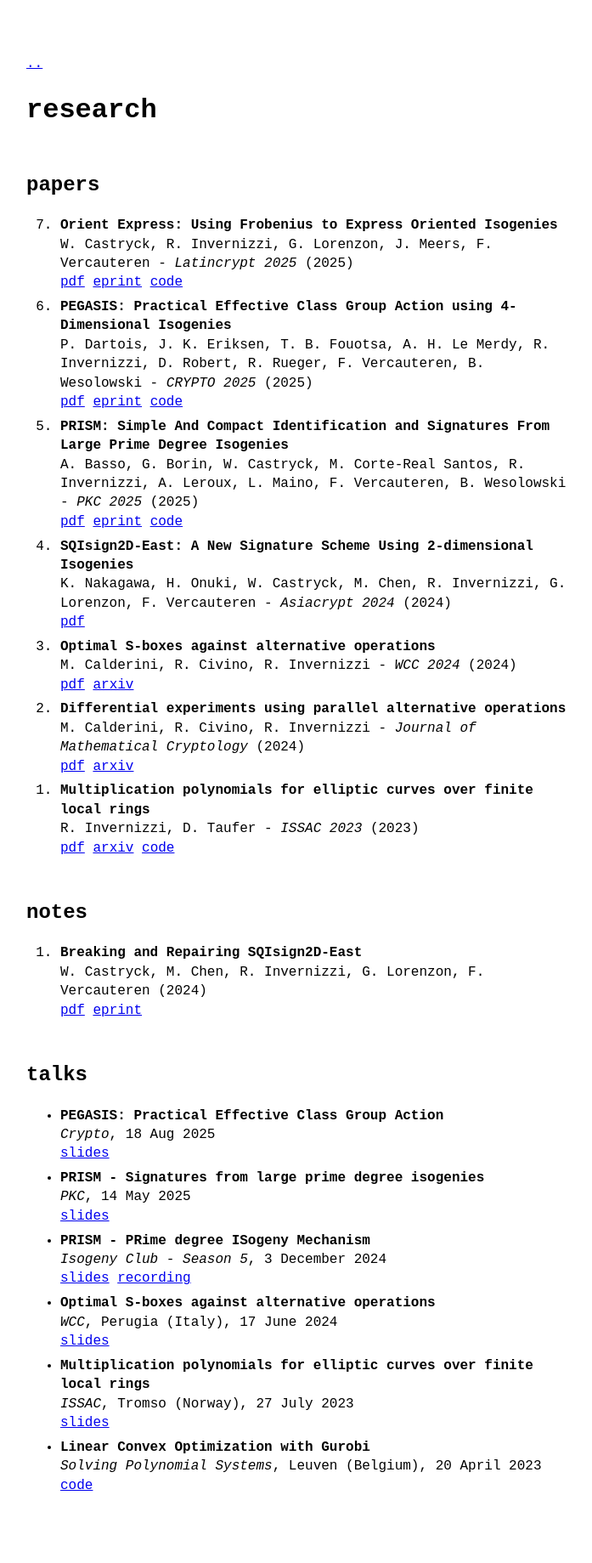
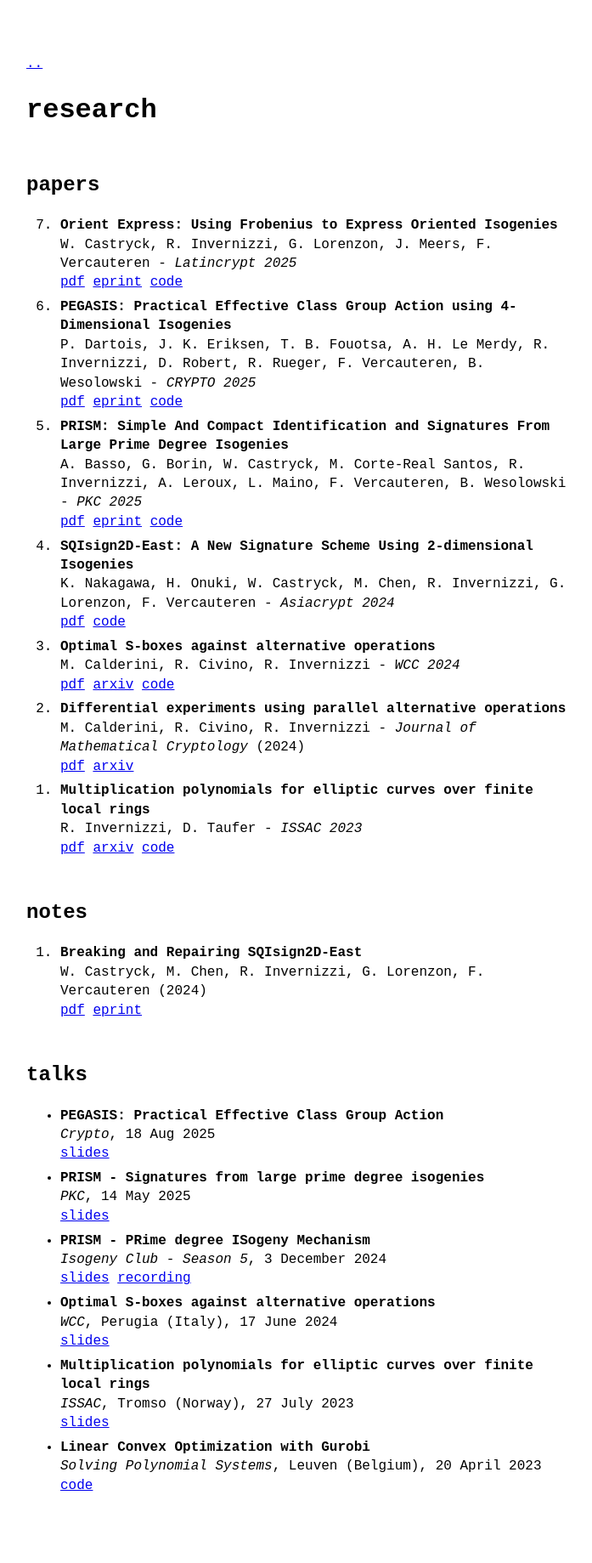
Before and after one commit to r98inver/r98inver.github.io, a Jekyll site: the page built from _pages/research.md, in a window 1280 px wide. Shown: the whole page at 85% size, without its empty margins (289-986 px from the left). Built offline with Jekyll 4.4.1, drawn with Linux system fonts in a browser that asks for light colours.

Commit message:
minor fixes

```diff
--- a/_data/papers.yml
+++ b/_data/papers.yml
@@ -3,7 +3,6 @@ entries:
     authors: W. Castryck, R. Invernizzi, G. Lorenzon, J. Meers, F. Vercauteren
     pdf: 2506_orientexpr.pdf
     eprint: "2025/1047"
-    year: 2025
     code: https://github.com/KULeuven-COSIC/OrientExpress
     journal: Latincrypt 2025
 
@@ -11,7 +10,6 @@ entries:
     authors: P. Dartois, J. K. Eriksen, T. B. Fouotsa, A. H. Le Merdy, R. Invernizzi, D. Robert, R. Rueger, F. Vercauteren, B. Wesolowski
     pdf: 2503_pegasis.pdf
     eprint: "2025/401"
-    year: 2025
     code: https://github.com/pegasis4d/pegasis
     journal: CRYPTO 2025
 
@@ -19,7 +17,6 @@ entries:
     authors: A. Basso, G. Borin, W. Castryck, M. Corte-Real Santos, R. Invernizzi, A. Leroux, L. Maino, F. Vercauteren, B. Wesolowski
     pdf: 2501_prism.pdf
     eprint: "2025/135"
-    year: 2025
     code: https://github.com/KULeuven-COSIC/PRISM
     journal: PKC 2025
 
@@ -28,14 +25,14 @@ entries:
     journal: Asiacrypt 2024
     pdf: 2412_sqisigneast.pdf
     doi: https://doi.org/10.1007/978-981-96-0891-1_9
-    year: 2024
+    code: https://github.com/hiroshi-onuki/SQIsign2D-East.jl
 
   - title: Optimal S-boxes against alternative operations
     authors: M. Calderini, R. Civino, R. Invernizzi
     journal: WCC 2024
-    year: 2024
     pdf: 2406_optsbox.pdf
     arxiv: "2403.20059"
+    code: https://github.com/KULeuven-COSIC/alternative-differential-cryptanalysis
 
   - title: Differential experiments using parallel alternative operations
     authors: M. Calderini, R. Civino, R. Invernizzi
@@ -46,7 +43,6 @@ entries:
 
   - title: Multiplication polynomials for elliptic curves over finite local rings
     authors: R. Invernizzi, D. Taufer
-    year: 2023
     journal: ISSAC 2023
     arxiv: "2302.03650"
     pdf: 2302_mulpoly.pdf
--- a/_includes/papers_list.html
+++ b/_includes/papers_list.html
@@ -2,7 +2,8 @@
   {%-for item in include.collection-%}
     <li>
     <b>{{ item.title }}</b><br>
-    {{ item.authors }} {% if item.journal %} - <i> {{ item.journal }} </i> {% endif %} ({{ item.year }})<br>
+    {{ item.authors }} {% if item.journal %} - <i> {{ item.journal }} </i> {%
+    endif %} {% if item.year %} ({{ item.year }}) {% endif % {% endif %}<br>
     {% if item.pdf %}<a href="/papers/{{ item.pdf }}">pdf</a>{% endif %}
     {% if item.arxiv %}<a href="https://arxiv.org/abs/{{ item.arxiv }}">arxiv</a>{% endif %}
     {% if item.eprint %}<a href="https://eprint.iacr.org/{{ item.eprint }}">eprint</a>{% endif %}
```
